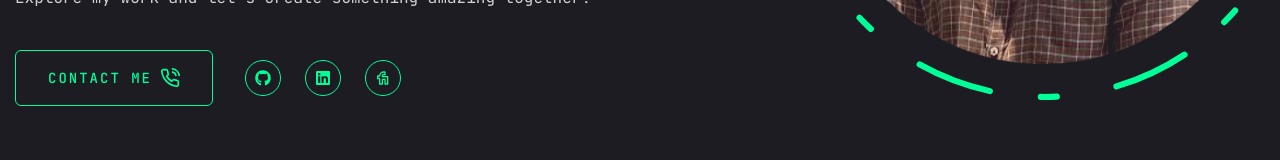
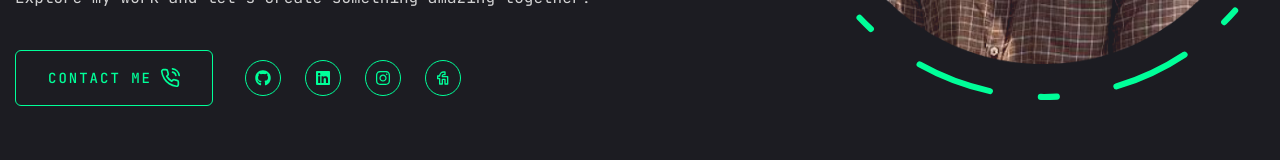
Before and after one commit to ATHIRADI/resume, a Next.js app: page / in a window 1280 px wide. Shown: the part 582-742 px from the top of the page. Built offline with nearby package versions, Linux system fonts and the light colour scheme.

Commit message:
Update Socials.jsx

```diff
--- a/components/Socials.jsx
+++ b/components/Socials.jsx
@@ -1,6 +1,6 @@
 import Link from "next/link";
 import React from "react";
-import { FaGithub, FaLinkedin } from "react-icons/fa";
+import { FaGithub, FaInstagram, FaLinkedin } from "react-icons/fa";
 import { TbBrandFiverr } from "react-icons/tb";
 
 const socials = [
@@ -8,6 +8,10 @@ const socials = [
   {
     icon: <FaLinkedin />,
     path: "https://www.linkedin.com/in/arun-kumar-web/",
+  },
+  {
+    icon: <FaInstagram />,
+    path: "https://www.instagram.com/ig_athiradi/",
   },
   {
     icon: <TbBrandFiverr />,
```
